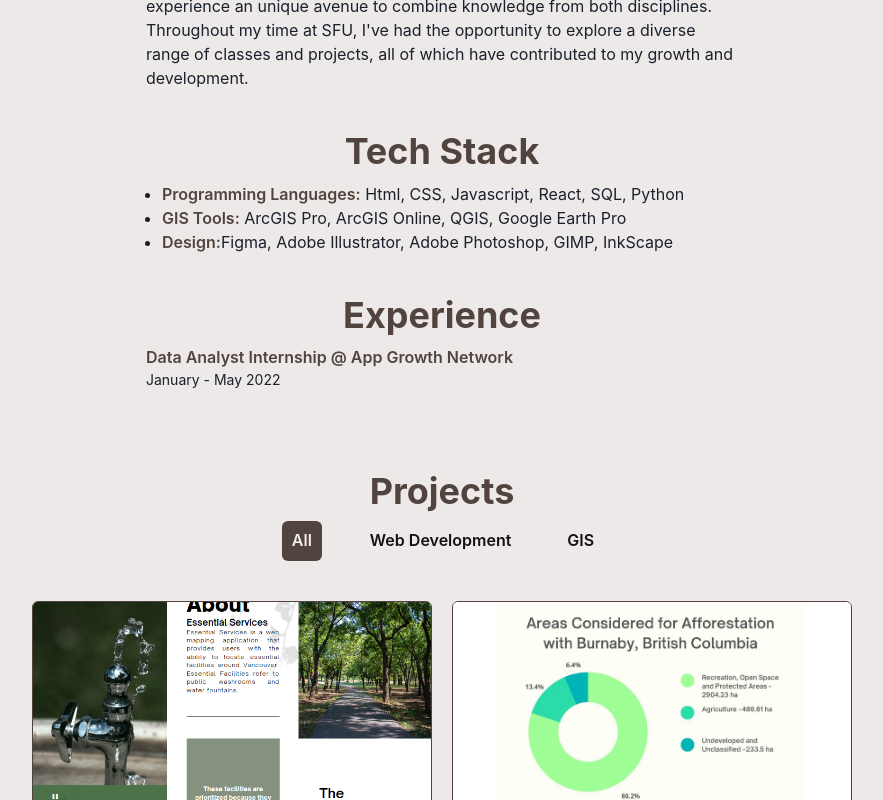
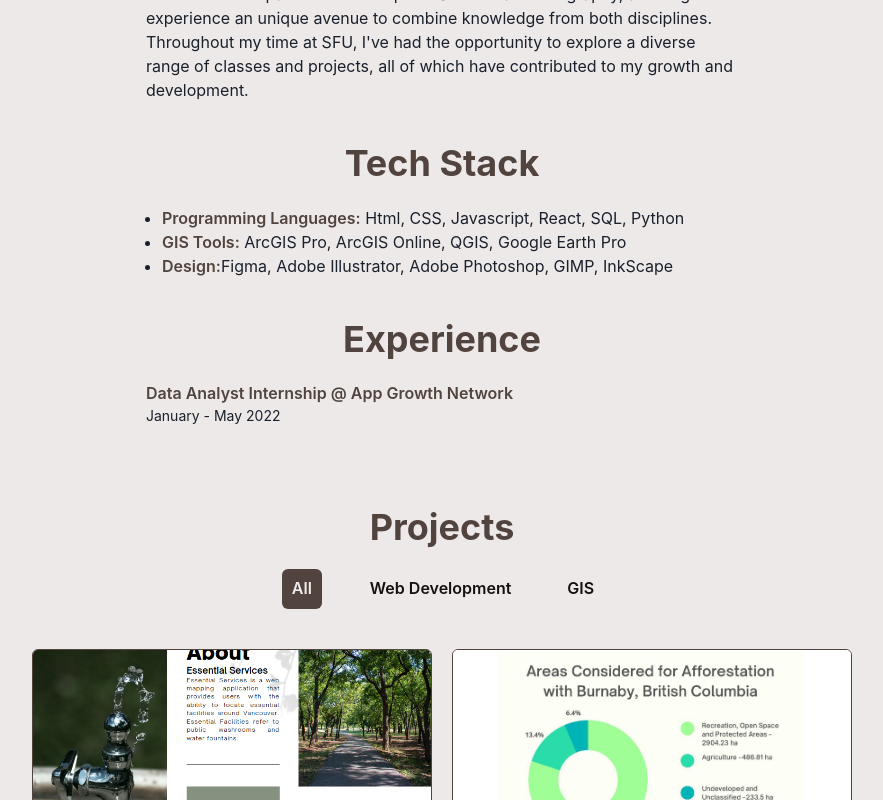
Before and after one commit to Akinloluwa-Adedijo/personal_website, a React (Vite) app: page / in a window 1280 px wide. Shown: the part 680-1480 px from the top of the page, without its empty margins (198-1081 px from the left). Built offline with nearby package versions, Linux system fonts and the light colour scheme.

Commit message:
added animations to tech stack, about me, experience

```diff
--- a/src/components/Home.jsx
+++ b/src/components/Home.jsx
@@ -116,6 +116,12 @@ const Home = () => {
             development.
           </motion.p>
           <SectionHeading title="Tech Stack" />
+          <motion.div
+            initial="hidden"
+            variants={textVariants}
+            animate="visible"
+            transition={{ delay: 0.5 }}
+          >
             <UnorderedList textAlign={"left"}>
               <ListItem>
                 <Text
@@ -148,8 +154,16 @@ const Home = () => {
                 Figma, Adobe Illustrator, Adobe Photoshop, GIMP, InkScape
               </ListItem>
             </UnorderedList>
+          </motion.div>
+
           <SectionHeading title="Experience" />
           <Box textAlign={"left"} gap={10}>
+            <motion.div
+              initial="hidden"
+              variants={textVariants}
+              animate="visible"
+              transition={{ delay: 0.5 }}
+            >
               <Text
                 fontWeight={600}
                 color={useColorModeValue("primary.light", "primary.dark")}
@@ -157,6 +171,7 @@ const Home = () => {
                 Data Analyst Internship @ App Growth Network
               </Text>
               <Text fontSize={"sm"}>January - May 2022</Text>
+            </motion.div>
           </Box>
         </Box>
       </Center>
--- a/src/components/SectionHeading.jsx
+++ b/src/components/SectionHeading.jsx
@@ -9,19 +9,22 @@ const headingVariants = {
 const SectionHeading = (props) => {
   const { title } = props;
   return (
-    <Heading
+    <motion.div
       as={motion.h1}
       initial="hidden"
       variants={headingVariants}
       animate="visible"
       transition={{ delay: 0.5 }}
-      fontSize={{ base: "2xl", md: "4xl" }}
-      color={useColorModeValue("primary.light", "primary.dark")}
-      mb={2}
-      mt={10}
     >
-      {title}
-    </Heading>
+      <Heading
+        fontSize={{ base: "2xl", md: "4xl" }}
+        color={useColorModeValue("primary.light", "primary.dark")}
+        mb={5}
+        mt={10}
+      >
+        {title}
+      </Heading>
+    </motion.div>
   );
 };
 
```
Lines whose indentation alone changed are shown as unchanged.
